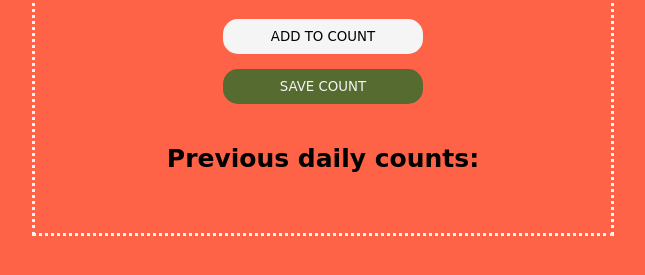
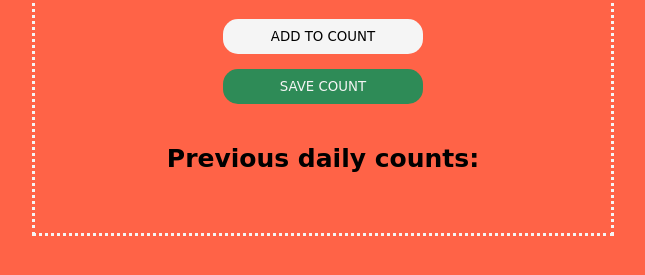
Before and after one commit to wesiptea/tomato-counter-app, a plain HTML site: page index.html in a window 1280 px wide. Shown: the part 407-682 px from the top of the page, without its empty margins (317-962 px from the left). Drawn offline with Linux system fonts and the light colour scheme; a web font is replaced by a local one.

Commit message:
Css update

```diff
--- a/index.css
+++ b/index.css
@@ -49,6 +49,6 @@ button {
 }
 
 #save-btn {
-    background:darkolivegreen;
+    background:seagreen;
     color: whitesmoke;
 }
```
